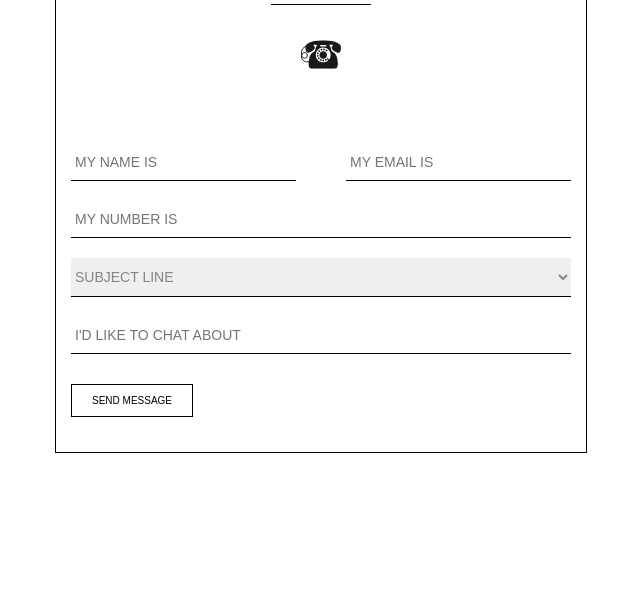
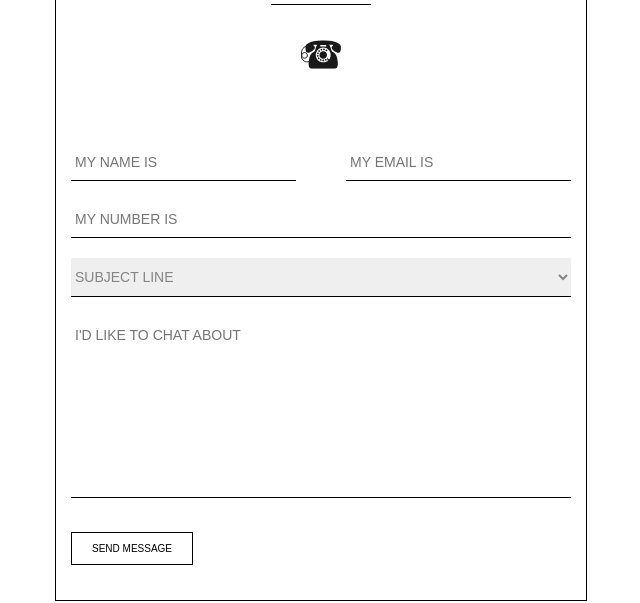
Before and after one commit to stishanok/Form, a plain HTML site: page index.html in a window 1280 px wide. Shown: the part 97-700 px from the top of the page, without its empty margins (319-959 px from the left). Drawn offline with Linux system fonts and the light colour scheme.

Commit message:
add textarea

```diff
--- a/index.html
+++ b/index.html
@@ -33,7 +33,7 @@
         </select>
     </div>
     <div class="input-form">
-        <input type="text" id="chat" name="chat" placeholder="I'd like to chat about">
+        <textarea id="chat" name="chat" placeholder="I'd like to chat about" rows="10"></textarea>
     </div>
     <div class="btn">
         <button class="submit" type="submit">Send message</button>
--- a/style/styles.css
+++ b/style/styles.css
@@ -53,21 +53,26 @@ h1:before {
     flex-basis: 45%;
 }
 
-.input-form input, select {
+.input-form input, select, textarea {
     margin: 10px 0;
     width: 100%;
     box-sizing: border-box;
     text-transform: uppercase;
     border: none;
     border-bottom: 1px solid black;
+    font-family: Arial, Helvetica, sans-serif;
     font-size: 14px;
 }
 
-.input-form input{
+textarea {
+    resize: none;
+}
+
+.input-form input, textarea {
     padding: 10px 4px;
 }
 
-.input-form select{
+.input-form select {
     padding: 10px 0;
 }
 
@@ -75,7 +80,11 @@ input[placeholder] {
     text-overflow: ellipsis;
 }
 
-input:focus::placeholder {
+textarea {
+
+}
+
+input:focus::placeholder, textarea:focus::placeholder {
     opacity: 0;
     transition: opacity 0.5s ease;
 }
```
